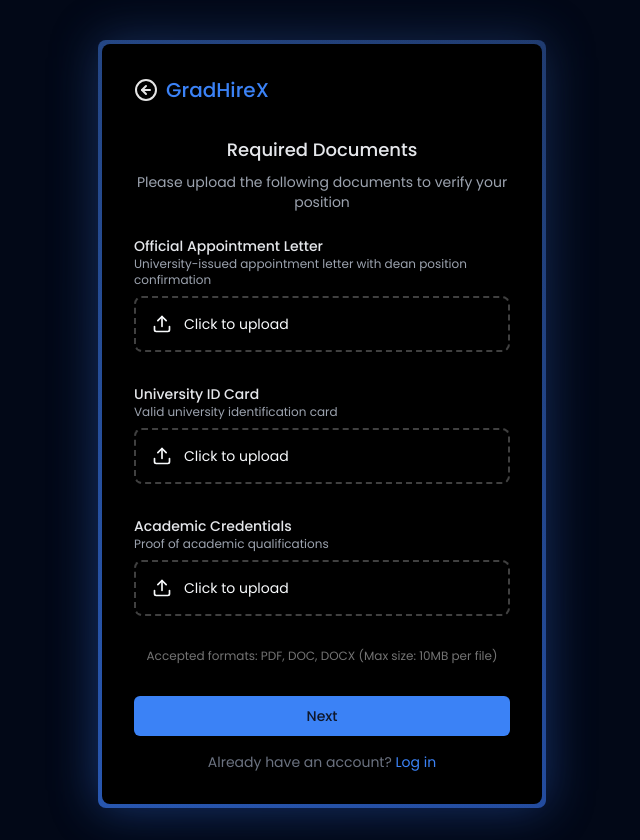
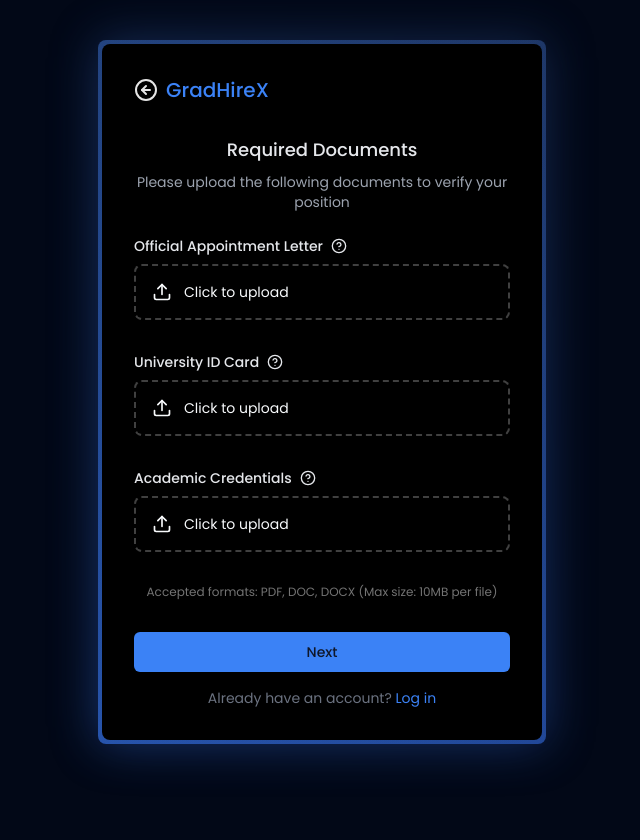
Before and after one commit to SinghAstra/GradHireX, a Next.js app: page /auth/sign-in in a window 1280 px wide. Shown: the whole page, without its empty margins (318-958 px from the left). Built offline with nearby package versions, Linux system fonts and the light colour scheme.

Commit message:
Added Help ToolTip

```diff
--- a/components/auth/DocumentUpload.tsx
+++ b/components/auth/DocumentUpload.tsx
@@ -1,25 +1,13 @@
 import { getRequiredDocuments } from "@/app/auth/sign-in/page";
-import {
-  COMPANY_POSITIONS,
-  GOVERNMENT_POSITIONS,
-  UNIVERSITY_POSITIONS,
-} from "@/types/organization";
 import { StageProps } from "@/types/registration";
-import { AlertCircle, Upload } from "lucide-react";
+import { AlertCircle, HelpCircle, Upload } from "lucide-react";
 import React, { useState } from "react";
 import {
   HorizontalAnimationContainer,
   VerticalAnimationContainer,
 } from "../global/animation-container";
 import { Alert, AlertDescription } from "../ui/alert";
-
-const MAX_FILE_SIZE = 10 * 1024 * 1024;
-const ALLOWED_FILE_TYPES = [
-  "application/pdf",
-  "application/msword",
-  "application/vnd.openxmlformats-officedocument.wordprocessingml.document",
-];
-const ALLOWED_FILE_EXTENSIONS = [".pdf", ".doc", ".docx"];
+import { Tooltip, TooltipContent, TooltipTrigger } from "../ui/tooltip";
 
 interface ValidationError {
   type: "size" | "format";
@@ -39,6 +27,13 @@ export function DocumentUpload({
   const [validationErrors, setValidationErrors] = useState<FileValidationState>(
     {}
   );
+  const MAX_FILE_SIZE = 10 * 1024 * 1024;
+  const ALLOWED_FILE_TYPES = [
+    "application/pdf",
+    "application/msword",
+    "application/vnd.openxmlformats-officedocument.wordprocessingml.document",
+  ];
+  const ALLOWED_FILE_EXTENSIONS = [".pdf", ".doc", ".docx"];
 
   const validateFile = (file: File): ValidationError | null => {
     if (file.size > MAX_FILE_SIZE) {
@@ -116,20 +111,51 @@ export function DocumentUpload({
         <div key={doc.id} className="space-y-2">
           <div className="flex justify-between items-start">
             <HorizontalAnimationContainer reverse={true}>
+              <div className="flex items-center gap-2">
                 <h4
                   className={`text-sm font-medium ${
-                  errors.documents?.[doc.id] ? "text-red-400" : "text-gray-200"
+                    errors.documents?.[doc.id]
+                      ? "text-red-400"
+                      : "text-gray-200"
                   }`}
                 >
                   {doc.name}
                 </h4>
-              <p
-                className={`text-xs ${
-                  errors.documents?.[doc.id] ? "text-red-500" : "text-gray-400"
+                <Tooltip delayDuration={300}>
+                  <TooltipTrigger
+                    className={`hover:text-blue-400 transition-colors ${
+                      errors.documents?.[doc.id]
+                        ? "text-red-400"
+                        : "text-gray-200"
                     }`}
                   >
+                    <HelpCircle className="h-4 w-4" />
+                  </TooltipTrigger>
+                  <TooltipContent
+                    side="top"
+                    className="max-w-xs bg-neutral-900 text-neutral-200 border-neutral-800"
+                  >
+                    <div className="space-y-2 p-1">
+                      <p className="font-medium">{doc.name}</p>
+                      <p className="text-sm text-neutral-400">
                         {doc.description}
                       </p>
+                      {doc.required && (
+                        <p className="text-xs text-blue-400">
+                          This document is required
+                        </p>
+                      )}
+                      <ul className="text-xs text-neutral-400 list-disc list-inside">
+                        <li>Must be official documentation</li>
+                        <li>Ensure all information is clearly legible</li>
+                        <li>
+                          Documents should be recent (within last 3 months)
+                        </li>
+                      </ul>
+                    </div>
+                  </TooltipContent>
+                </Tooltip>
+              </div>
             </HorizontalAnimationContainer>
             {errors.documents?.[doc.id] && (
               <span className="text-xs text-red-500">Required</span>
--- a/components/providers/provider.tsx
+++ b/components/providers/provider.tsx
@@ -1,5 +1,6 @@
 "use client";
 
+import { TooltipProvider } from "@/components/ui/tooltip";
 import { SessionProvider } from "next-auth/react";
 import React from "react";
 
@@ -8,9 +9,10 @@ interface Props {
 }
 
 const Providers = ({ children }: Props) => {
-
   return (
-      <SessionProvider>{children}</SessionProvider>
+    <SessionProvider>
+      <TooltipProvider>{children}</TooltipProvider>
+    </SessionProvider>
   );
 };
 
--- /dev/null
+++ b/components/ui/tooltip.tsx
@@ -0,0 +1,30 @@
+"use client"
+
+import * as React from "react"
+import * as TooltipPrimitive from "@radix-ui/react-tooltip"
+
+import { cn } from "@/lib/utils"
+
+const TooltipProvider = TooltipPrimitive.Provider
+
+const Tooltip = TooltipPrimitive.Root
+
+const TooltipTrigger = TooltipPrimitive.Trigger
+
+const TooltipContent = React.forwardRef<
+  React.ElementRef<typeof TooltipPrimitive.Content>,
+  React.ComponentPropsWithoutRef<typeof TooltipPrimitive.Content>
+>(({ className, sideOffset = 4, ...props }, ref) => (
+  <TooltipPrimitive.Content
+    ref={ref}
+    sideOffset={sideOffset}
+    className={cn(
+      "z-50 overflow-hidden rounded-md border bg-popover px-3 py-1.5 text-sm text-popover-foreground shadow-md animate-in fade-in-0 zoom-in-95 data-[state=closed]:animate-out data-[state=closed]:fade-out-0 data-[state=closed]:zoom-out-95 data-[side=bottom]:slide-in-from-top-2 data-[side=left]:slide-in-from-right-2 data-[side=right]:slide-in-from-left-2 data-[side=top]:slide-in-from-bottom-2",
+      className
+    )}
+    {...props}
+  />
+))
+TooltipContent.displayName = TooltipPrimitive.Content.displayName
+
+export { Tooltip, TooltipTrigger, TooltipContent, TooltipProvider }
--- a/package.json
+++ b/package.json
@@ -24,6 +24,7 @@
     "@radix-ui/react-slot": "^1.1.0",
     "@radix-ui/react-tabs": "^1.1.1",
     "@radix-ui/react-toast": "^1.2.2",
+    "@radix-ui/react-tooltip": "^1.1.3",
     "@radix-ui/react-visually-hidden": "^1.1.0",
     "@tabler/icons-react": "^3.19.0",
     "bcrypt": "^5.1.1",
```
Also changed, not shown: 1 other file (tests, documents, lock files or other folders). Lines whose indentation alone changed are shown as unchanged.
